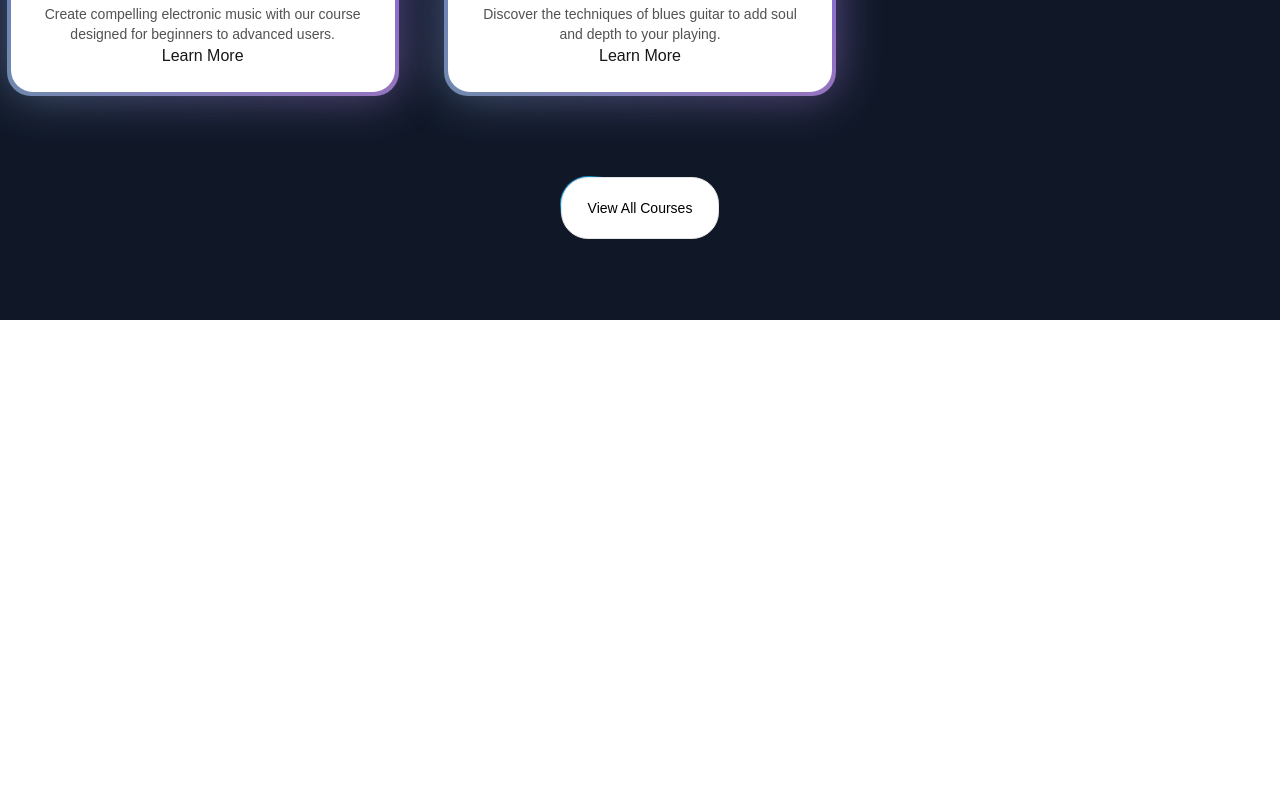
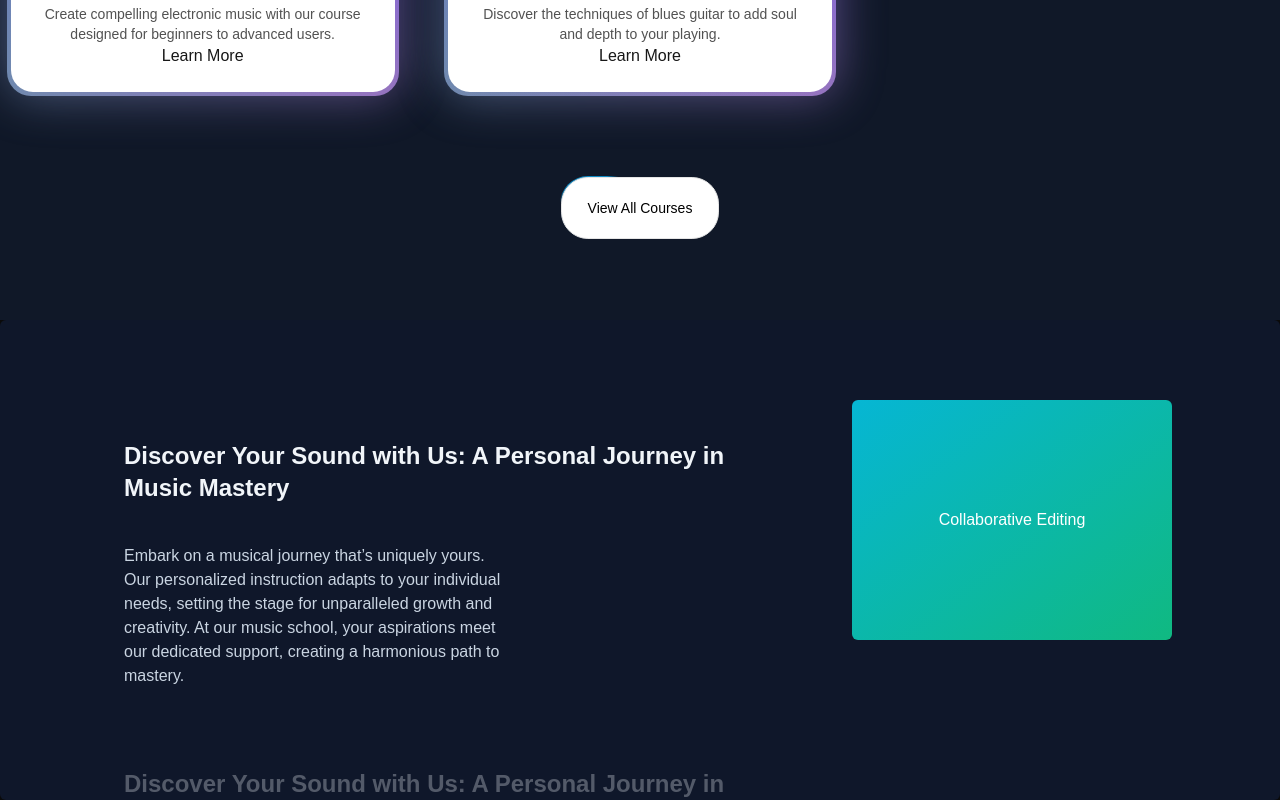
Before and after one commit to vishalsaw28/learnMusic, a Next.js app: page / in a window 1280 px wide. Shown: the part 1124-1924 px from the top of the page. Before the commit the page ends 1444 px from the top, so only its background shows below. Built offline with nearby package versions, Linux system fonts and the light colour scheme.

Commit message:
worked eith the Sticky-Scroll-Revel library(Acertinity ui) component

```diff
--- a/src/app/page.tsx
+++ b/src/app/page.tsx
@@ -1,5 +1,6 @@
 import FeaturedCourses from "@/components/FeaturedCourses";
 import HeroSection from "@/components/HeroSection";
+import StickyScrollRevel from "@/components/StickyScrollRevel";
 import Image from "next/image";
 
 export default function Home() {
@@ -7,6 +8,7 @@
     <main className="min-h-screen bg-black/[0.96] antialiased bg-grid-white/[0.02]">
       <HeroSection />
       <FeaturedCourses />
+      <StickyScrollRevel />
     </main>
   );
 }
--- /dev/null
+++ b/src/components/StickyScrollRevel.tsx
@@ -0,0 +1,73 @@
+"use client";
+import { div } from "framer-motion/client";
+import React from "react";
+import { StickyScroll } from "./ui/sticky-scroll-reveal";
+
+const musicSchoolContent = [
+  {
+    title: "Discover Your Sound with Us: A Personal Journey in Music Mastery",
+    description:
+      "Embark on a musical journey that’s uniquely yours. Our personalized instruction adapts to your individual needs, setting the stage for unparalleled growth and creativity. At our music school, your aspirations meet our dedicated support, creating a harmonious path to mastery.",
+    content: (
+      <div className="flex h-full w-full items-center justify-center bg-[linear-gradient(to_bottom_right,var(--cyan-500),var(--emerald-500))] text-white">
+        Collaborative Editing
+      </div>
+    ),
+  },
+  {
+    title: "Discover Your Sound with Us: A Personal Journey in Music Mastery",
+    description:
+      "Embark on a musical journey that’s uniquely yours. Our personalized instruction adapts to your individual needs, setting the stage for unparalleled growth and creativity. At our music school, your aspirations meet our dedicated support, creating a harmonious path to mastery.",
+    content: (
+      <div className="flex h-full w-full items-center justify-center text-white">
+        <img
+          src="/linear.webp"
+          width={300}
+          height={300}
+          className="h-full w-full object-cover"
+          alt="linear board demo"
+        />
+      </div>
+    ),
+  },
+  {
+    title: "Discover Your Sound with Us: A Personal Journey in Music Mastery",
+    description:
+      "Embark on a musical journey that’s uniquely yours. Our personalized instruction adapts to your individual needs, setting the stage for unparalleled growth and creativity. At our music school, your aspirations meet our dedicated support, creating a harmonious path to mastery.",
+    content: (
+      <div className="flex h-full w-full items-center justify-center bg-[linear-gradient(to_bottom_right,var(--orange-500),var(--yellow-500))] text-white">
+        Version control
+      </div>
+    ),
+  },
+  {
+    title: "Live Feedback & Engagement",
+    description:
+      "Immerse yourself in an interactive learning experience where feedback is immediate, just like real-time changes in a collaborative project. This approach enhances your understanding and mastery of music concepts and performance techniques.",
+    content: (
+      <div className="flex h-full w-full items-center justify-center bg-[linear-gradient(to_bottom_right,var(--cyan-500),var(--emerald-500))] text-white">
+        Running out of content
+      </div>
+    ),
+  },
+  {
+    title: "Cutting-Edge Curriculum",
+    description:
+      "Our curriculum is continuously updated to include the latest music education trends and technologies, ensuring you’re always learning with the most current and effective methods. Say goodbye to outdated materials and welcome an education that evolves with the industry.",
+  },
+  {
+    title: "Limitless Learning Opportunities",
+    description:
+      "With our expansive resource library and dynamic course offerings, you’ll never find yourself without something new to explore. Our platform provides continuous opportunities for growth, ensuring your musical skills are always advancing.",
+  },
+];
+
+function StickyScrollRevel() {
+  return (
+    <div>
+      <StickyScroll content={musicSchoolContent} />
+    </div>
+  );
+}
+
+export default StickyScrollRevel;
--- /dev/null
+++ b/src/components/ui/sticky-scroll-reveal.tsx
@@ -0,0 +1,112 @@
+"use client";
+import React, { useEffect, useRef, useState } from "react";
+import { useMotionValueEvent, useScroll } from "framer-motion";
+import { motion } from "framer-motion";
+import { cn } from "@/lib/utils";
+
+export const StickyScroll = ({
+  content,
+  contentClassName,
+}: {
+  content: {
+    title: string;
+    description: string;
+    content?: React.ReactNode | any;
+  }[];
+  contentClassName?: string;
+}) => {
+  const [activeCard, setActiveCard] = React.useState(0);
+  const ref = useRef<any>(null);
+  const { scrollYProgress } = useScroll({
+    // uncomment line 22 and comment line 23 if you DONT want the overflow container and want to have it change on the entire page scroll
+    // target: ref
+    container: ref,
+    offset: ["start start", "end start"],
+  });
+  const cardLength = content.length;
+
+  useMotionValueEvent(scrollYProgress, "change", (latest) => {
+    const cardsBreakpoints = content.map((_, index) => index / cardLength);
+    const closestBreakpointIndex = cardsBreakpoints.reduce(
+      (acc, breakpoint, index) => {
+        const distance = Math.abs(latest - breakpoint);
+        if (distance < Math.abs(latest - cardsBreakpoints[acc])) {
+          return index;
+        }
+        return acc;
+      },
+      0
+    );
+    setActiveCard(closestBreakpointIndex);
+  });
+
+  const backgroundColors = [
+    "#0f172a", // slate-900
+    "#000000", // black
+    "#171717", // neutral-900
+  ];
+  const linearGradients = [
+    "linear-gradient(to bottom right, #06b6d4, #10b981)", // cyan-500 to emerald-500
+    "linear-gradient(to bottom right, #ec4899, #6366f1)", // pink-500 to indigo-500
+    "linear-gradient(to bottom right, #f97316, #eab308)", // orange-500 to yellow-500
+  ];
+
+  const [backgroundGradient, setBackgroundGradient] = useState(
+    linearGradients[0]
+  );
+
+  useEffect(() => {
+    setBackgroundGradient(linearGradients[activeCard % linearGradients.length]);
+  }, [activeCard]);
+
+  return (
+    <motion.div
+      animate={{
+        backgroundColor: backgroundColors[activeCard % backgroundColors.length],
+      }}
+      className="relative flex h-[30rem] justify-center space-x-10 overflow-y-auto rounded-md p-10"
+      ref={ref}
+    >
+      <div className="div relative flex items-start px-4">
+        <div className="max-w-2xl">
+          {content.map((item, index) => (
+            <div key={item.title + index} className="my-20">
+              <motion.h2
+                initial={{
+                  opacity: 0,
+                }}
+                animate={{
+                  opacity: activeCard === index ? 1 : 0.3,
+                }}
+                className="text-2xl font-bold text-slate-100"
+              >
+                {item.title}
+              </motion.h2>
+              <motion.p
+                initial={{
+                  opacity: 0,
+                }}
+                animate={{
+                  opacity: activeCard === index ? 1 : 0.3,
+                }}
+                className="text-kg mt-10 max-w-sm text-slate-300"
+              >
+                {item.description}
+              </motion.p>
+            </div>
+          ))}
+          <div className="h-40" />
+        </div>
+      </div>
+      <div
+        style={{ background: backgroundGradient }}
+        className={cn(
+          "sticky top-10 hidden h-60 w-80 overflow-hidden rounded-md bg-white lg:block",
+          contentClassName
+        )}
+      >
+        {content[activeCard].content ?? null}
+      </div>
+    </motion.div>
+  );
+};
```
